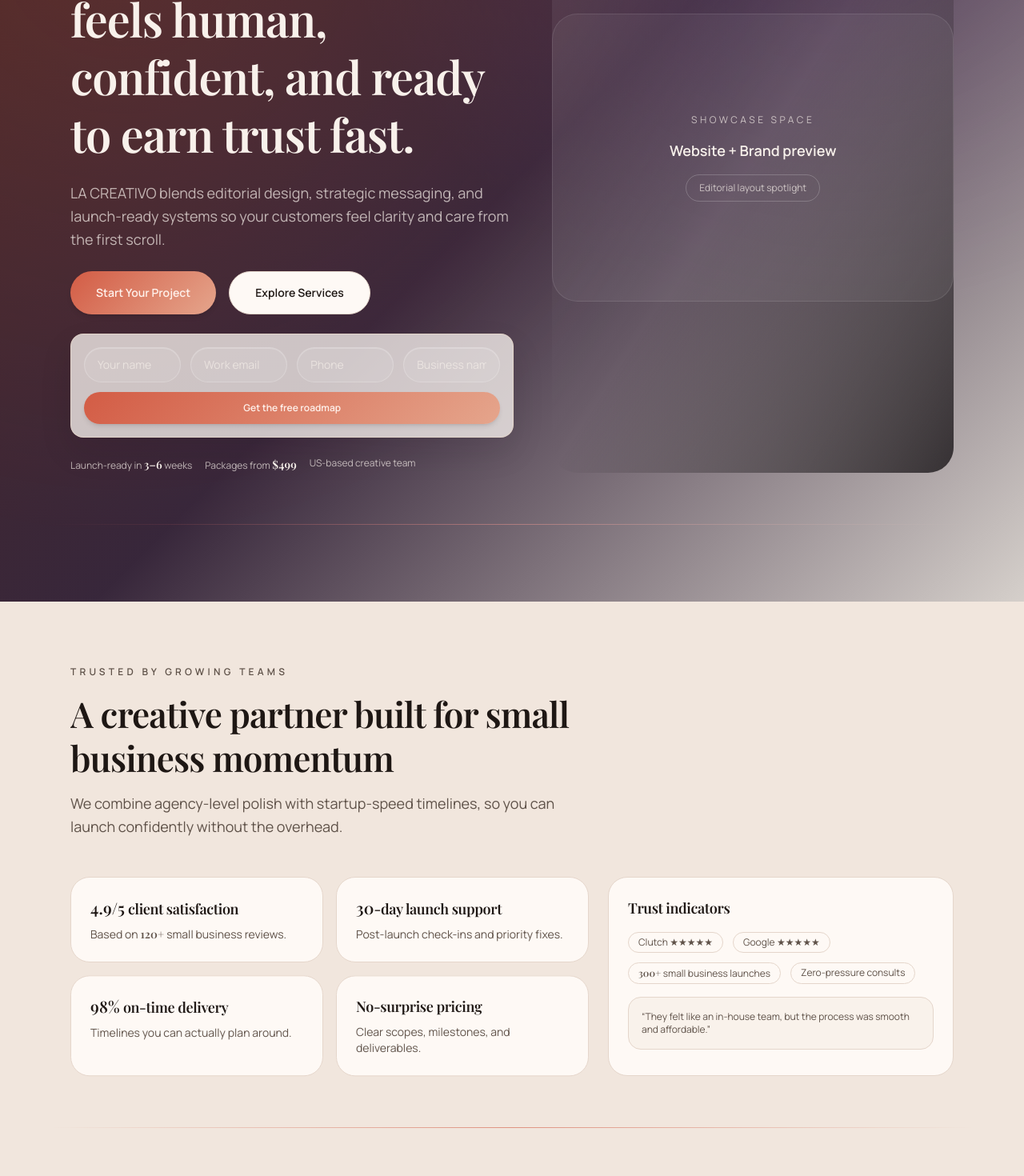
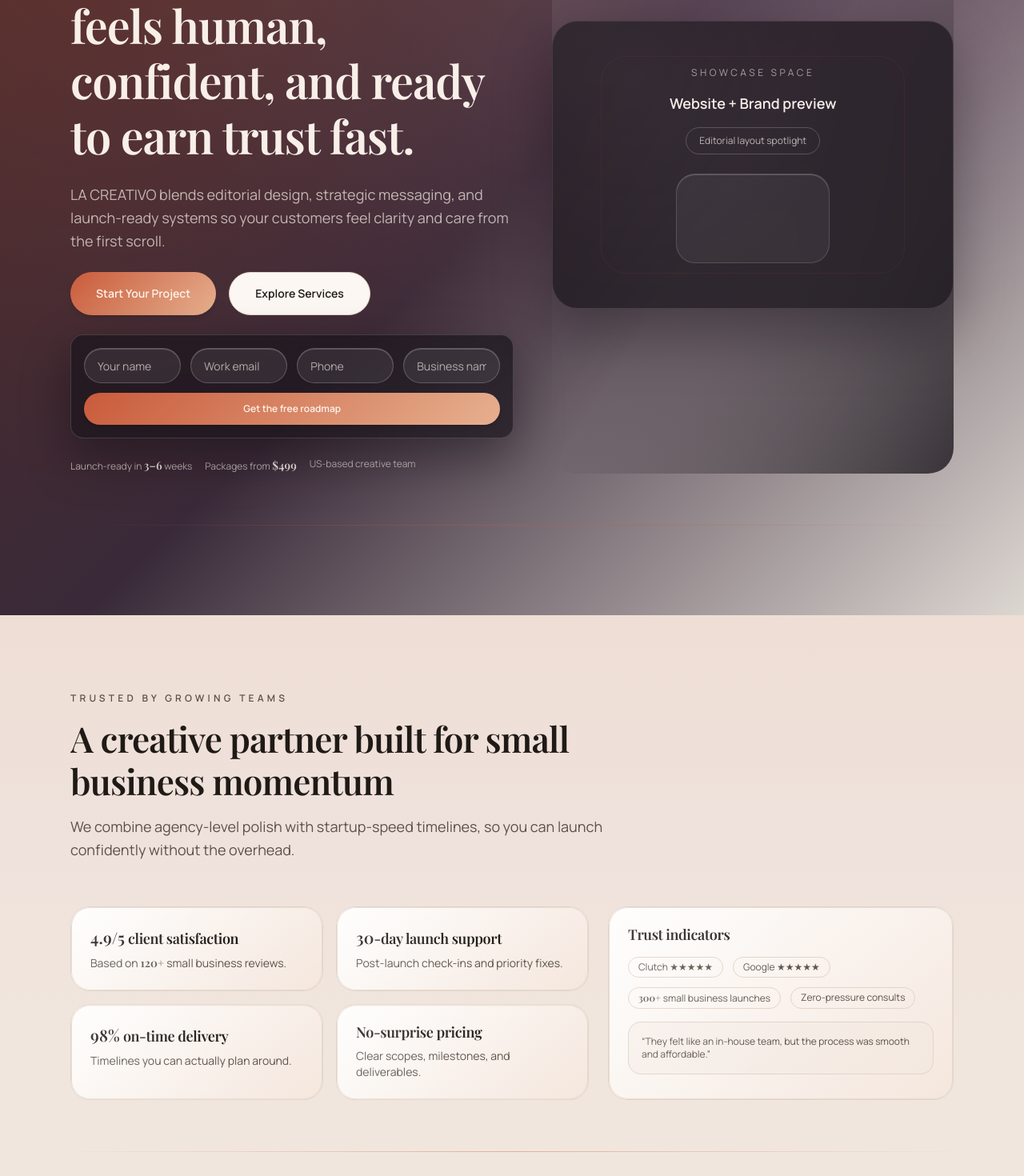
Before and after one commit to lacreativodesign/lacreativo-website, a Next.js app: page / in a window 1280 px wide. Shown: the part 390-1860 px from the top of the page at 80% size. Built offline with nearby package versions, Linux system fonts and the light colour scheme.

Commit message:
Refine premium visual system

```diff
--- a/app/globals.css
+++ b/app/globals.css
@@ -2,54 +2,66 @@
 
 :root {
   color-scheme: light;
-  --background: #f6f0ea;
-  --foreground: #1e1714;
-  --card: #fef9f5;
-  --card-foreground: #201915;
-  --muted: #f1e6dd;
-  --muted-foreground: #5f5249;
-  --border: #e5d6cb;
-  --accent: #d35c45;
-  --accent-foreground: #fff1eb;
-  --accent-secondary: #a66bb6;
-  --dark: #161215;
-  --dark-foreground: #f8f1eb;
-  --gradient-hero: linear-gradient(135deg, rgba(211, 92, 69, 0.32), rgba(166, 107, 182, 0.26), rgba(246, 240, 234, 0.95));
-  --gradient-primary: linear-gradient(135deg, #d35c45, #e5a58c);
-  --gradient-divider: linear-gradient(90deg, rgba(211, 92, 69, 0), rgba(211, 92, 69, 0.6), rgba(211, 92, 69, 0));
-  --gradient-surface: linear-gradient(135deg, rgba(255, 255, 255, 0.94), rgba(245, 232, 226, 0.88));
-  --hero-ambient: radial-gradient(circle at 12% 20%, rgba(211, 92, 69, 0.18), transparent 55%),
-    radial-gradient(circle at 82% 5%, rgba(166, 107, 182, 0.22), transparent 45%);
-  --page-ambient: radial-gradient(circle at 20% 10%, rgba(211, 92, 69, 0.08), transparent 55%),
-    radial-gradient(circle at 80% 0%, rgba(166, 107, 182, 0.08), transparent 50%);
-  --skeleton-base: #eadfd6;
-  --skeleton-shine: rgba(255, 248, 242, 0.92);
+  --background: #f7f1ea;
+  --foreground: #1f1a16;
+  --card: #fcf7f2;
+  --card-foreground: #1f1a16;
+  --muted: #f1e6de;
+  --muted-foreground: #5c5148;
+  --border: #e2d4c9;
+  --accent: #c95b3b;
+  --accent-foreground: #fff2ea;
+  --accent-secondary: #b07aa6;
+  --dark: #19141b;
+  --dark-foreground: #f7efe8;
+  --gradient-hero: linear-gradient(
+    135deg,
+    rgba(201, 91, 59, 0.32),
+    rgba(176, 122, 166, 0.24),
+    rgba(247, 241, 234, 0.98)
+  );
+  --gradient-primary: linear-gradient(135deg, #c95b3b, #e6b08f);
+  --gradient-divider: linear-gradient(90deg, rgba(201, 91, 59, 0), rgba(201, 91, 59, 0.55), rgba(201, 91, 59, 0));
+  --gradient-surface: linear-gradient(140deg, rgba(255, 255, 255, 0.9), rgba(244, 229, 219, 0.9));
+  --gradient-wash: linear-gradient(180deg, rgba(201, 91, 59, 0.06), rgba(176, 122, 166, 0.04), transparent 70%);
+  --hero-ambient: radial-gradient(circle at 14% 18%, rgba(201, 91, 59, 0.2), transparent 55%),
+    radial-gradient(circle at 86% 4%, rgba(176, 122, 166, 0.22), transparent 45%);
+  --page-ambient: radial-gradient(circle at 18% 10%, rgba(201, 91, 59, 0.1), transparent 55%),
+    radial-gradient(circle at 82% 0%, rgba(176, 122, 166, 0.09), transparent 50%);
+  --skeleton-base: #e8ddd4;
+  --skeleton-shine: rgba(255, 246, 238, 0.92);
 }
 
 .dark {
   color-scheme: dark;
-  --background: #121015;
-  --foreground: #f4eee8;
-  --card: #1f1b23;
-  --card-foreground: #f5eee8;
-  --muted: #1d1921;
-  --muted-foreground: #c1b4ac;
-  --border: #332f38;
-  --accent: #e08372;
-  --accent-foreground: #2b1417;
-  --accent-secondary: #b070c1;
-  --dark: #0b0a0d;
-  --dark-foreground: #f5eee8;
-  --gradient-hero: linear-gradient(135deg, rgba(92, 35, 61, 0.7), rgba(201, 91, 110, 0.45), rgba(11, 9, 14, 0.98));
-  --gradient-primary: linear-gradient(135deg, #e08372, #f0b89d);
-  --gradient-divider: linear-gradient(90deg, rgba(224, 131, 114, 0), rgba(224, 131, 114, 0.7), rgba(224, 131, 114, 0));
-  --gradient-surface: linear-gradient(135deg, rgba(31, 27, 35, 0.96), rgba(45, 36, 49, 0.7));
-  --hero-ambient: radial-gradient(circle at 18% 18%, rgba(224, 131, 114, 0.22), transparent 55%),
-    radial-gradient(circle at 88% 4%, rgba(176, 112, 193, 0.32), transparent 45%);
-  --page-ambient: radial-gradient(circle at 20% 10%, rgba(224, 131, 114, 0.08), transparent 55%),
-    radial-gradient(circle at 85% 0%, rgba(176, 112, 193, 0.12), transparent 50%);
-  --skeleton-base: #2a232d;
-  --skeleton-shine: rgba(70, 58, 78, 0.92);
+  --background: #141218;
+  --foreground: #f3ede6;
+  --card: #201c25;
+  --card-foreground: #f3ede6;
+  --muted: #1a1820;
+  --muted-foreground: #c2b4aa;
+  --border: #342f3a;
+  --accent: #d98061;
+  --accent-foreground: #2a1617;
+  --accent-secondary: #a77bb4;
+  --dark: #0f0d12;
+  --dark-foreground: #f5efe7;
+  --gradient-hero: linear-gradient(
+    140deg,
+    rgba(87, 41, 61, 0.85),
+    rgba(144, 69, 107, 0.55),
+    rgba(15, 13, 18, 0.98)
+  );
+  --gradient-primary: linear-gradient(135deg, #d98061, #f0b38f);
+  --gradient-divider: linear-gradient(90deg, rgba(217, 128, 97, 0), rgba(217, 128, 97, 0.7), rgba(217, 128, 97, 0));
+  --gradient-surface: linear-gradient(150deg, rgba(32, 28, 37, 0.96), rgba(52, 39, 56, 0.82));
+  --gradient-wash: linear-gradient(180deg, rgba(77, 34, 53, 0.6), rgba(83, 43, 68, 0.25), transparent 70%);
+  --hero-ambient: radial-gradient(circle at 16% 18%, rgba(217, 128, 97, 0.22), transparent 55%),
+    radial-gradient(circle at 86% 4%, rgba(167, 123, 180, 0.3), transparent 45%);
+  --page-ambient: radial-gradient(circle at 18% 10%, rgba(217, 128, 97, 0.12), transparent 55%),
+    radial-gradient(circle at 84% 0%, rgba(167, 123, 180, 0.14), transparent 50%);
+  --skeleton-base: #2a232e;
+  --skeleton-shine: rgba(76, 62, 92, 0.92);
 }
 
 @theme inline {
@@ -97,7 +109,7 @@ body {
   color: var(--foreground);
   font-family: var(--font-body), system-ui, sans-serif;
   min-height: 100vh;
-  line-height: 1.7;
+  line-height: 1.75;
   text-rendering: optimizeLegibility;
 }
 
@@ -109,6 +121,7 @@ h5,
 h6 {
   font-family: var(--font-display), system-ui, sans-serif;
   letter-spacing: -0.02em;
+  line-height: 1.2;
 }
 
 .gradient-hero {
@@ -127,14 +140,55 @@ h6 {
   background-image: var(--hero-ambient);
 }
 
+.hero-panel {
+  position: relative;
+  overflow: hidden;
+  background: color-mix(in srgb, var(--dark) 72%, transparent);
+  border: 1px solid color-mix(in srgb, #ffffff 12%, transparent);
+  box-shadow: 0 30px 70px rgba(8, 6, 12, 0.35);
+  backdrop-filter: blur(18px);
+}
+
+.hero-panel::before {
+  content: "";
+  position: absolute;
+  inset: 0;
+  background: radial-gradient(circle at 20% 20%, rgba(255, 255, 255, 0.08), transparent 55%);
+  opacity: 0.6;
+  pointer-events: none;
+}
+
+.hero-panel::after {
+  content: "";
+  position: absolute;
+  inset: 12%;
+  border-radius: inherit;
+  border: 1px solid color-mix(in srgb, var(--accent) 45%, transparent);
+  opacity: 0.2;
+  pointer-events: none;
+}
+
+.section-wash {
+  background-image: var(--gradient-wash);
+  background-repeat: no-repeat;
+  background-size: cover;
+}
+
+.section-wash-dark {
+  background-image: var(--gradient-wash);
+  background-repeat: no-repeat;
+  background-size: cover;
+}
+
 .section-divider {
   height: 1px;
   width: 100%;
   background-image: var(--gradient-divider);
+  opacity: 0.7;
 }
 
 .section-head {
-  max-width: 40rem;
+  max-width: 42rem;
 }
 
 .text-reveal {
@@ -149,7 +203,7 @@ h6 {
 .reveal {
   opacity: 0;
   transform: translateY(24px);
-  animation: fade-up 0.8s ease forwards;
+  animation: fade-up 0.85s ease forwards;
   animation-delay: var(--delay, 0ms);
   animation-timeline: view();
   animation-range: entry 15% cover 35%;
@@ -165,7 +219,7 @@ h6 {
 
 .hover-lift:hover {
   transform: translateY(-6px);
-  box-shadow: 0 22px 50px rgba(20, 12, 24, 0.18);
+  box-shadow: 0 24px 52px rgba(16, 12, 20, 0.2);
 }
 
 .numeric-editorial {
@@ -195,16 +249,23 @@ h6 {
 }
 
 .form-surface {
-  background: color-mix(in srgb, var(--card) 75%, transparent);
-  border: 1px solid color-mix(in srgb, var(--border) 85%, transparent);
-  box-shadow: 0 18px 40px rgba(16, 12, 20, 0.1);
+  background: color-mix(in srgb, var(--card) 72%, transparent);
+  border: 1px solid color-mix(in srgb, var(--border) 80%, transparent);
+  box-shadow: 0 20px 45px rgba(16, 12, 20, 0.12);
+  backdrop-filter: blur(14px);
+}
+
+.hero-form {
+  background: color-mix(in srgb, var(--dark) 68%, transparent);
+  border: 1px solid color-mix(in srgb, #ffffff 15%, transparent);
+  box-shadow: 0 24px 60px rgba(7, 5, 10, 0.4);
 }
 
 .input-field {
   height: 2.75rem;
   border-radius: 9999px;
   border: 1px solid var(--border);
-  background: color-mix(in srgb, var(--card) 70%, transparent);
+  background: color-mix(in srgb, var(--card) 78%, transparent);
   padding: 0 1rem;
   color: var(--foreground);
   box-shadow: inset 0 1px 0 rgba(255, 255, 255, 0.35);
@@ -246,6 +307,15 @@ h6 {
   background-image: var(--gradient-surface);
 }
 
+.card-premium::before {
+  content: "";
+  position: absolute;
+  inset: 0;
+  background: linear-gradient(120deg, rgba(255, 255, 255, 0.5), transparent 60%);
+  opacity: 0.35;
+  pointer-events: none;
+}
+
 .card-premium::after {
   content: "";
   position: absolute;
@@ -258,6 +328,39 @@ h6 {
 .carousel-track {
   scroll-behavior: smooth;
   mask-image: linear-gradient(90deg, transparent, #000 8%, #000 92%, transparent);
+}
+
+.carousel-card {
+  transition: transform 240ms ease, box-shadow 240ms ease, border-color 240ms ease;
+}
+
+.carousel-card:hover {
+  transform: translateY(-6px);
+  box-shadow: 0 24px 48px rgba(16, 12, 20, 0.18);
+}
+
+.tab-panel {
+  animation: tab-fade 0.45s ease;
+}
+
+.tab-button {
+  position: relative;
+  overflow: hidden;
+  transition: color 200ms ease, background-color 200ms ease, border-color 200ms ease, transform 200ms ease;
+}
+
+.tab-button::after {
+  content: "";
+  position: absolute;
+  inset: 0;
+  background: linear-gradient(120deg, transparent, rgba(255, 255, 255, 0.35), transparent);
+  opacity: 0;
+  transition: opacity 200ms ease;
+  pointer-events: none;
+}
+
+.tab-button[data-active="true"]::after {
+  opacity: 0.4;
 }
 
 .skeleton {
@@ -305,6 +408,17 @@ h6 {
   }
 }
 
+@keyframes tab-fade {
+  from {
+    opacity: 0;
+    transform: translateY(12px);
+  }
+  to {
+    opacity: 1;
+    transform: translateY(0);
+  }
+}
+
 @media (prefers-reduced-motion: reduce) {
   .reveal {
     opacity: 1;
@@ -326,6 +440,15 @@ h6 {
   .skeleton::after {
     animation: none;
   }
+
+  .tab-panel {
+    animation: none;
+  }
+
+  .carousel-card:hover {
+    transform: none;
+    box-shadow: none;
+  }
 }
 
 ::selection {
--- a/app/page.tsx
+++ b/app/page.tsx
@@ -155,6 +155,7 @@ export default function Home() {
           <>
             <div className="absolute inset-0 gradient-hero opacity-90" />
             <div className="absolute inset-0 hero-ambient opacity-80" />
+            <div className="absolute inset-0 bg-[radial-gradient(circle_at_60%_0%,rgba(255,255,255,0.08),transparent_55%)]" />
           </>
         }
       >
@@ -180,7 +181,7 @@ export default function Home() {
                 Explore Services
               </Button>
             </div>
-            <form className="form-surface grid gap-3 rounded-2xl p-4 text-sm text-dark-foreground/80 sm:grid-cols-2 lg:grid-cols-4">
+            <form className="form-surface hero-form grid gap-3 rounded-2xl p-4 text-sm text-dark-foreground/80 sm:grid-cols-2 lg:grid-cols-4">
               <input
                 type="text"
                 placeholder="Your name"
@@ -224,16 +225,17 @@ export default function Home() {
           </div>
           <div className="relative flex items-center justify-center">
             <div className="absolute inset-0 rounded-[32px] bg-gradient-to-br from-white/10 via-transparent to-dark/80" />
-            <div className="relative flex h-[360px] w-full flex-col items-center justify-center gap-4 rounded-[32px] border border-white/10 bg-white/5 text-center text-sm text-dark-foreground/70">
-              <div className="text-xs uppercase tracking-[0.3em]">
+            <div className="hero-panel relative flex h-[360px] w-full flex-col items-center justify-center gap-4 rounded-[32px] text-center text-sm text-dark-foreground/70">
+              <div className="text-xs uppercase tracking-[0.3em] text-dark-foreground/60">
                 Showcase space
               </div>
               <div className="text-lg font-semibold text-dark-foreground">
                 Website + Brand preview
               </div>
-              <div className="rounded-full border border-white/20 px-4 py-2 text-xs">
+              <div className="rounded-full border border-white/20 px-4 py-2 text-xs text-dark-foreground/70">
                 Editorial layout spotlight
               </div>
+              <div className="mt-2 h-28 w-48 rounded-3xl border border-white/15 bg-white/5 shadow-[inset_0_1px_0_rgba(255,255,255,0.2)]" />
             </div>
           </div>
         </div>
@@ -300,7 +302,7 @@ export default function Home() {
             ].map((item, index) => (
               <div
                 key={item.id}
-                className="reveal rounded-3xl border border-border bg-card p-6 text-sm"
+                className="card-premium reveal rounded-3xl border border-border bg-card p-6 text-sm"
                 style={{ "--delay": `${index * 120}ms` } as CSSProperties}
               >
                 <h3 className="text-lg font-semibold">{item.title}</h3>
@@ -308,7 +310,7 @@ export default function Home() {
               </div>
             ))}
           </div>
-          <div className="flex flex-col gap-4 rounded-3xl border border-border bg-card p-6 text-sm">
+          <div className="card-premium flex flex-col gap-4 rounded-3xl border border-border bg-card p-6 text-sm">
             <h3 className="text-lg font-semibold">Trust indicators</h3>
             <div className="flex flex-wrap gap-3 text-xs text-muted-foreground">
               <span className="rounded-full border border-border px-3 py-1">
@@ -418,7 +420,7 @@ export default function Home() {
             ].map((item, index) => (
               <div
                 key={item.title}
-                className="reveal rounded-3xl border border-border bg-card p-5 text-sm"
+                className="card-premium reveal rounded-3xl border border-border bg-card p-5 text-sm"
                 style={{ "--delay": `${index * 120}ms` } as CSSProperties}
               >
                 <div className="flex items-center gap-3">
@@ -503,7 +505,7 @@ export default function Home() {
               <span>✓ Quick wins included</span>
             </div>
           </div>
-          <form className="form-surface grid gap-3 rounded-3xl p-5 text-sm text-dark-foreground/70">
+          <form className="form-surface hero-form grid gap-3 rounded-3xl p-5 text-sm text-dark-foreground/70">
             <input
               type="text"
               placeholder="Full name"
@@ -540,7 +542,7 @@ export default function Home() {
           {steps.map((step, index) => (
             <div
               key={step.title}
-              className="reveal rounded-3xl border border-white/10 bg-white/5 p-5"
+              className="reveal rounded-3xl border border-white/10 bg-white/5 p-5 shadow-[0_18px_40px_rgba(6,4,9,0.35)]"
               style={{ "--delay": `${index * 120}ms` } as CSSProperties}
             >
               <div className="flex items-center gap-2 text-xs uppercase tracking-[0.2em] text-dark-foreground/60">
@@ -573,7 +575,7 @@ export default function Home() {
           {portfolio.map((item, index) => (
             <div
               key={item}
-              className="reveal hover-lift group flex h-full flex-col gap-4 rounded-3xl border border-border bg-card p-6"
+              className="card-premium reveal hover-lift group flex h-full flex-col gap-4 rounded-3xl border border-border bg-card p-6"
               style={{ "--delay": `${index * 100}ms` } as CSSProperties}
             >
               <div className="flex h-44 items-center justify-center rounded-2xl bg-muted text-xs text-muted-foreground transition group-hover:bg-accent/20">
@@ -623,7 +625,7 @@ export default function Home() {
               </p>
             </div>
           </div>
-          <div className="flex flex-col gap-4 rounded-3xl border border-border bg-card p-6 text-sm">
+          <div className="card-premium flex flex-col gap-4 rounded-3xl border border-border bg-card p-6 text-sm">
             <h3 className="text-lg font-semibold">What’s always included</h3>
             <ul className="flex flex-col gap-2 text-muted-foreground">
               <li>Creative direction and kickoff session</li>
@@ -663,7 +665,7 @@ export default function Home() {
               </Button>
             </div>
           </div>
-          <div className="flex flex-col gap-4 rounded-3xl border border-white/10 bg-white/5 p-6 text-sm text-dark-foreground/70">
+          <div className="hero-panel flex flex-col gap-4 rounded-3xl p-6 text-sm text-dark-foreground/70">
             <h3 className="text-lg font-semibold text-dark-foreground">
               What you get next
             </h3>
--- a/components/Button.tsx
+++ b/components/Button.tsx
@@ -2,11 +2,11 @@ import Link from "next/link";
 import type { ReactNode } from "react";
 
 const baseStyles =
-  "button-sheen inline-flex items-center justify-center gap-2 rounded-full px-6 py-3 text-sm font-semibold transition duration-200 ease-out hover:-translate-y-1 hover:shadow-[0_18px_45px_rgba(12,10,16,0.2)] active:translate-y-0 focus-visible:outline-none focus-visible:ring-2 focus-visible:ring-accent focus-visible:ring-offset-2 focus-visible:ring-offset-background";
+  "button-sheen inline-flex items-center justify-center gap-2 rounded-full px-6 py-3 text-sm font-semibold transition duration-200 ease-out hover:-translate-y-1 hover:shadow-[0_20px_50px_rgba(12,10,16,0.22)] active:translate-y-0 focus-visible:outline-none focus-visible:ring-2 focus-visible:ring-accent focus-visible:ring-offset-2 focus-visible:ring-offset-background";
 
 const variants = {
   primary:
-    "gradient-primary text-accent-foreground shadow-md hover:shadow-[0_22px_50px_rgba(211,92,69,0.35)]",
+    "gradient-primary text-accent-foreground shadow-md hover:shadow-[0_24px_55px_rgba(201,91,59,0.35)]",
   secondary:
     "border border-border bg-card text-foreground hover:bg-muted/80 hover:border-accent/40",
   ghost: "text-foreground hover:bg-muted/70",
--- a/components/Footer.tsx
+++ b/components/Footer.tsx
@@ -75,7 +75,7 @@ export default function Footer() {
               Book a Free Intro
             </Button>
           </div>
-          <form className="form-surface grid gap-3 rounded-2xl p-4 text-xs sm:grid-cols-2 lg:grid-cols-4">
+          <form className="form-surface hero-form grid gap-3 rounded-2xl p-4 text-xs sm:grid-cols-2 lg:grid-cols-4">
             <input
               type="text"
               placeholder="Your name"
--- a/components/Section.tsx
+++ b/components/Section.tsx
@@ -2,8 +2,8 @@ import type { ReactNode } from "react";
 
 const tones = {
   light: "bg-background text-foreground",
-  dark: "bg-dark text-dark-foreground",
-  muted: "bg-muted text-foreground",
+  dark: "bg-dark text-dark-foreground section-wash-dark",
+  muted: "bg-muted text-foreground section-wash",
   accent: "bg-accent text-accent-foreground",
 };
 
@@ -16,8 +16,8 @@ const toneText = {
 
 const paddings = {
   sm: "py-16",
-  md: "py-20",
-  lg: "py-24",
+  md: "py-24",
+  lg: "py-28",
 };
 
 type SectionProps = {
@@ -52,7 +52,7 @@ export default function Section({
       className={`${tones[tone]} ${paddings[padding]} relative overflow-hidden`}
     >
       {background}
-      <div className="relative mx-auto flex w-full max-w-6xl flex-col gap-12 px-6">
+      <div className="relative mx-auto flex w-full max-w-6xl flex-col gap-14 px-6">
         {(eyebrow || title || description) && (
           <header className={`section-head flex flex-col gap-4 ${alignment} ${align === "center" ? "mx-auto" : ""}`}>
             {eyebrow && (
--- a/components/TestimonialSlider.tsx
+++ b/components/TestimonialSlider.tsx
@@ -30,7 +30,7 @@ export default function TestimonialSlider({
         {items.map((item) => (
           <article
             key={item.name}
-            className="reveal hover-lift min-w-[240px] flex-1 snap-start rounded-3xl border border-border bg-card p-6 shadow-sm lg:min-w-[220px] xl:min-w-[200px]"
+            className="carousel-card reveal hover-lift min-w-[240px] flex-1 snap-start rounded-3xl border border-border bg-card p-6 shadow-sm lg:min-w-[220px] xl:min-w-[200px]"
           >
             <div className="flex items-center gap-1 text-accent">
               {stars(item.rating ?? 5)}
```
Also changed, not shown: app/services/website-design-development/page.tsx (+8 -7 lines), components/home/PackagesSection.tsx (+6 -4 lines).
